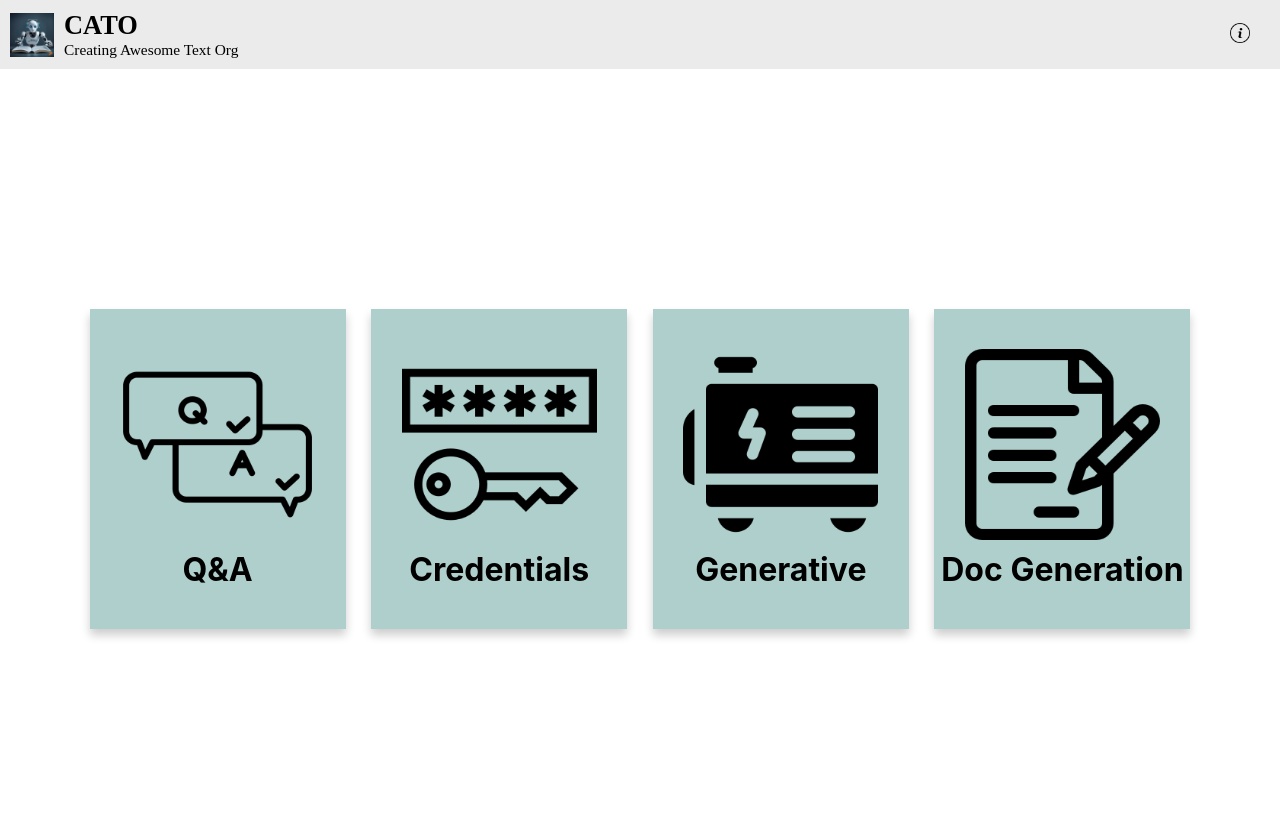
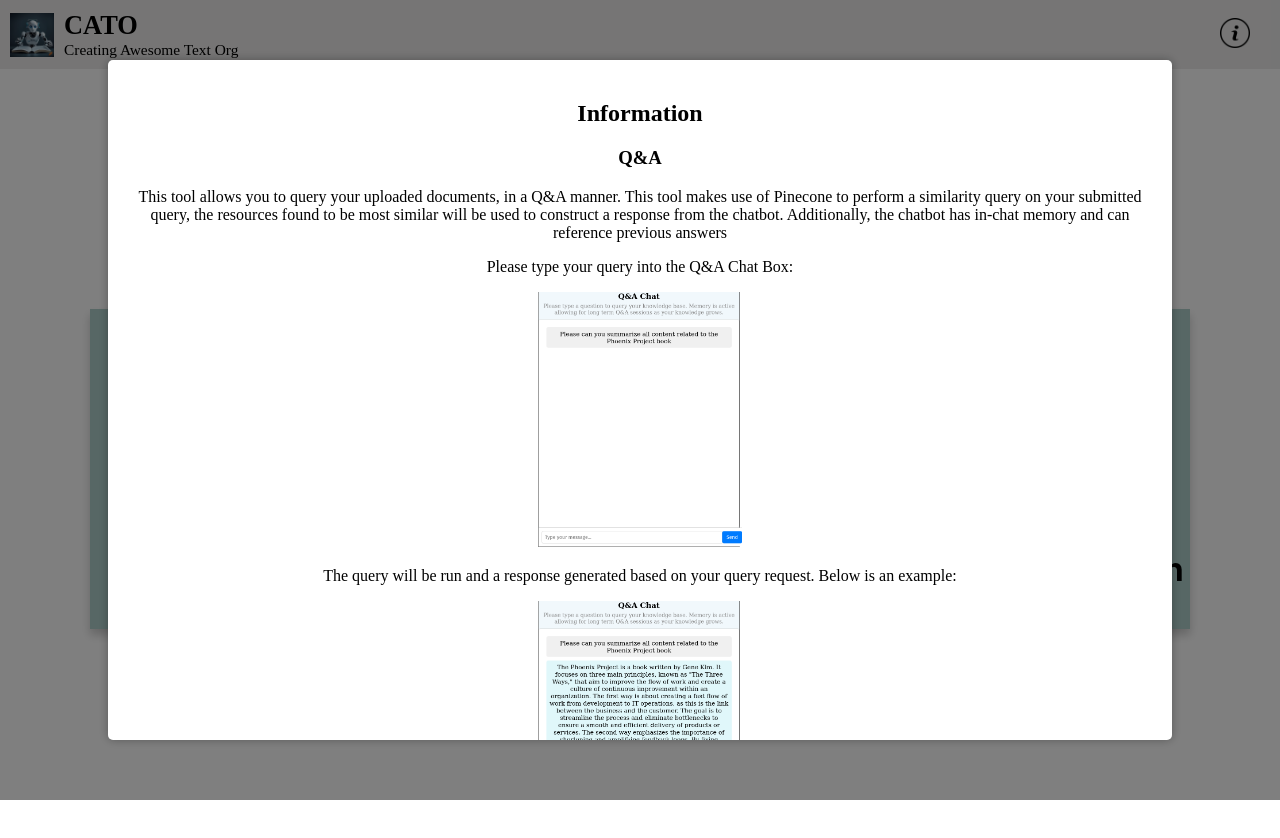
Before and after one commit to Creating-Awesome-Text-org/Mimic-1, a plain HTML site: page frontend/index.html in a window 1280 px wide. Both pictures are taken after a click on the button 1245 px from the left and 32 px from the top of the page. Drawn offline with Linux system fonts and the light colour scheme.

Commit message:
Q&A document explained with visual examples

```diff
--- a/frontend/index.html
+++ b/frontend/index.html
@@ -39,4 +39,34 @@
             <div class="box-text">Doc Generation</div>
         </button>
       </div>
+
+    <div class="modal-overlay" id="modalOverlay">
+        <div class="modal">
+            <div class="modal-content">
+                <h2>Information</h2>
+                <h3>Q&A</h3>
+                <p>This tool allows you to query your uploaded documents, in a Q&A manner.
+                    This tool makes use of Pinecone to perform a similarity query on your submitted query, the
+                    resources found to be
+                    most similar will be used to construct a response from the chatbot. Additionally, the chatbot
+                    has in-chat memory and can reference previous answers</p>
+                <p>Please type your query into the Q&A Chat Box:</p>
+                <img src="resources/qa_chat_box.png" alt="Query">
+                <p>The query will be run and a response generated based on your query request. Below is an example:</p>
+                <img src="resources/qa_chat_response.png" alt="Response">
+                <p>All resource related context will be displayed in the context window on the left. Example below: </p>
+                <img src="resources/context.png" alt="Context Window">
+                <p>Please note, this tool is designed to Q&A over existing documents only, if no similarities are found
+                    it will state the case that no material was found and as such no complete response could be generated.</p>
+                <h4>Use Case</h4>
+                <p>A primary use-case of this tool is within academic research, to determine sources of similar
+                    context to support or find out more about a topic.</p>
+                <hr>
+                <h3>Credentials</h3>
+                <h3>Generative</h3>
+                <h3>Doc Generation</h3>
+                <button class="close-button" id="closeButton">Close</button>
+            </div>
+        </div>
+    </div>
 </body>
--- a/frontend/javascript/capabilities.js
+++ b/frontend/javascript/capabilities.js
@@ -13,3 +13,18 @@ document.getElementById("box3").addEventListener("click", function() {
 document.getElementById("box4").addEventListener("click", function() {
   window.location.href = "doc_generation.html";
 });
+
+
+document.addEventListener('DOMContentLoaded', function() {
+    const infoButton = document.querySelector('.info-icon');
+    const modalOverlay = document.getElementById('modalOverlay');
+    const closeButton = document.getElementById('closeButton');
+
+    infoButton.addEventListener('click', function() {
+        modalOverlay.style.display = 'flex';
+    });
+
+    closeButton.addEventListener('click', function() {
+        modalOverlay.style.display = 'none';
+    });
+});
--- a/frontend/styles/main.css
+++ b/frontend/styles/main.css
@@ -50,8 +50,8 @@ body {
 }
 
 .info-icon img {
-    width: 20px;
-    height: 20px;
+    width: 30px;
+    height: 30px;
 }
 
 .info-icon:hover {
@@ -99,3 +99,44 @@ body {
   font-weight: 700;
   margin-top: 10px;
 }
+
+/* Information popup */
+.modal-overlay {
+    display: none;
+    position: fixed;
+    top: 0;
+    left: 0;
+    width: 100%;
+    height: 100%;
+    background-color: rgba(0, 0, 0, 0.5);
+    justify-content: center;
+    align-items: center;
+    z-index: 1000;
+}
+
+.modal {
+    background-color: white;
+    width: 80%;
+    padding: 20px;
+    border-radius: 5px;
+    box-shadow: 0px 0px 10px rgba(0, 0, 0, 0.3);
+    max-height: 80vh; /* Set a maximum height for the modal */
+    overflow: auto; /* Add scroll bar when content exceeds modal height */
+}
+
+.modal-content {
+    text-align: center;
+}
+
+.close-button {
+    background-color: #ccc;
+    border: none;
+    padding: 5px 10px;
+    cursor: pointer;
+    margin-top: 10px;
+}
+
+.modal img {
+    width: 20%;
+    height: 20%;
+}
```
Also changed, not shown: frontend/resources/context.png (added), frontend/resources/qa_chat_box.png (added), frontend/resources/qa_chat_response.png (added).
